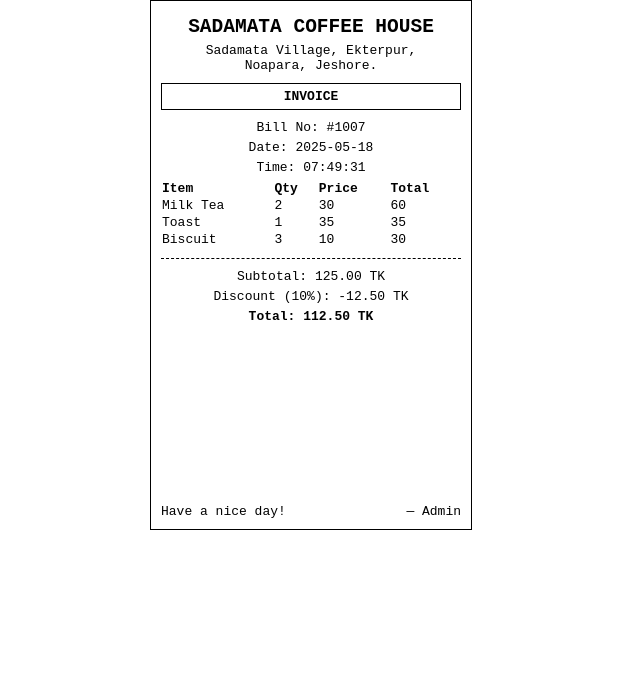
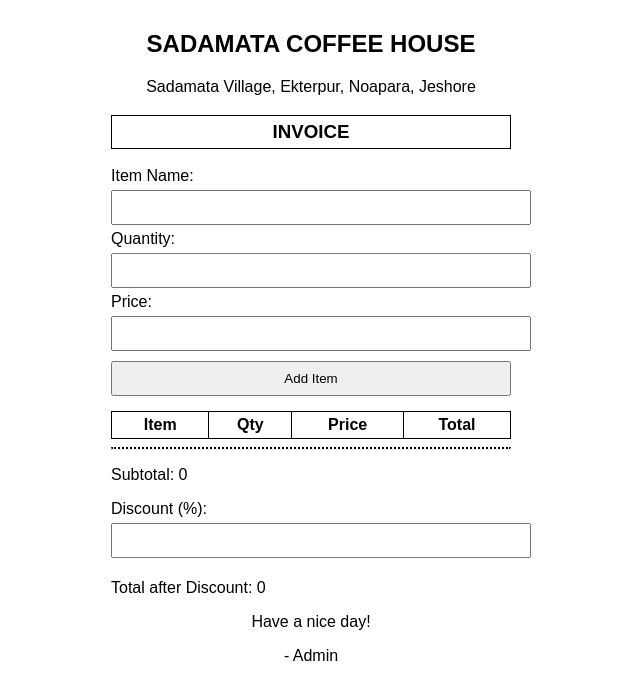
Before and after one commit to sadamatacoffeehouse/sadamatabill, a plain HTML site: page index.html in a window 1280 px wide. Shown: the whole page, without its empty margins (329-969 px from the left). Drawn offline with Linux system fonts and the light colour scheme; a script that the page names is missing.

Commit message:
Update index.html

```diff
--- a/index.html
+++ b/index.html
@@ -1,141 +1,107 @@
-
-<!DOCTYPE html>
-<html lang="en">
+<!DOCTYPE html><html lang="en">
 <head>
   <meta charset="UTF-8" />
-  <meta name="viewport" content="width=device-width, initial-scale=1.0"/>
-  <title>Sadamata Invoice</title>
+  <meta name="viewport" content="width=device-width, initial-scale=1.0" />
+  <title>SADAMATA BILLING SYSTEM</title>
   <style>
     body {
-      font-family: monospace;
-      max-width: 300px;
+      font-family: Arial, sans-serif;
+      padding: 10px;
+      max-width: 400px;
       margin: auto;
-      padding: 10px;
-      border: 1px solid #000;
     }
-    h2, h3, p {
+    h2, h3 {
       text-align: center;
+    }
+    input, button {
+      padding: 8px;
       margin: 5px 0;
-    }
-    .invoice-box {
-      border: 1px solid black;
-      padding: 5px;
-      text-align: center;
-      font-weight: bold;
-      margin: 10px 0;
+      width: 100%;
     }
     table {
       width: 100%;
       border-collapse: collapse;
-      margin-bottom: 10px;
+      margin-top: 10px;
     }
     th, td {
-      text-align: left;
+      border: 1px solid #000;
+      text-align: center;
+      padding: 4px;
     }
-    .total-section {
-      text-align: right;
-    }
-    .line {
-      border-top: 1px dashed black;
-      margin: 10px 0;
-    }
-    .footer {
-      margin-top: 20px;
-      display: flex;
-      justify-content: space-between;
+    hr {
+      border-top: 2px dotted #000;
     }
     .center {
       text-align: center;
     }
-    canvas {
-      display: block;
-      margin: 10px auto;
+    #qrcode {
+      text-align: center;
+      margin-top: 15px;
     }
   </style>
 </head>
 <body>
+  <h2>SADAMATA COFFEE HOUSE</h2>
+  <p class="center">Sadamata Village, Ekterpur, Noapara, Jeshore</p>
+  <h3 style="border: 1px solid #000; padding: 5px;">INVOICE</h3>  <div>
+    <label>Item Name:</label>
+    <input type="text" id="item" />
+    <label>Quantity:</label>
+    <input type="number" id="qty" />
+    <label>Price:</label>
+    <input type="number" id="price" />
+    <button onclick="addItem()">Add Item</button>
+  </div>  <table id="billTable">
+    <thead>
+      <tr><th>Item</th><th>Qty</th><th>Price</th><th>Total</th></tr>
+    </thead>
+    <tbody></tbody>
+  </table>  <hr />
+  <p>Subtotal: <span id="subtotal">0</span></p>
+  <label>Discount (%):</label>
+  <input type="number" id="discount" oninput="updateTotal()" />
+  <p>Total after Discount: <span id="total">0</span></p>  <div id="qrcode"></div>  <p class="center">Have a nice day!</p>
+  <p class="center">- Admin</p>  <script src="https://cdnjs.cloudflare.com/ajax/libs/qrious/4.0.2/qrious.min.js"></script>  <script>
+    let items = [];
 
-  <h2>SADAMATA COFFEE HOUSE</h2>
-  <p>Sadamata Village, Ekterpur,<br>Noapara, Jeshore.</p>
+    function addItem() {
+      const item = document.getElementById("item").value;
+      const qty = parseInt(document.getElementById("qty").value);
+      const price = parseFloat(document.getElementById("price").value);
+      if (item && qty && price) {
+        const total = qty * price;
+        items.push({ item, qty, price, total });
+        updateTable();
+      }
+    }
 
-  <div class="invoice-box">INVOICE</div>
+    function updateTable() {
+      const tbody = document.querySelector("#billTable tbody");
+      tbody.innerHTML = "";
+      let subtotal = 0;
+      items.forEach(row => {
+        subtotal += row.total;
+        const tr = `<tr><td>${row.item}</td><td>${row.qty}</td><td>${row.price}</td><td>${row.total}</td></tr>`;
+        tbody.innerHTML += tr;
+      });
+      document.getElementById("subtotal").innerText = subtotal.toFixed(2);
+      updateTotal();
+    }
 
-  <p>Bill No: #1007</p>
-  <p>Date: <span id="date"></span></p>
-  <p>Time: <span id="time"></span></p>
+    function updateTotal() {
+      const discount = parseFloat(document.getElementById("discount").value) || 0;
+      const subtotal = parseFloat(document.getElementById("subtotal").innerText);
+      const total = subtotal - (subtotal * discount / 100);
+      document.getElementById("total").innerText = total.toFixed(2);
 
-  <table>
-    <thead>
-      <tr>
-        <th>Item</th>
-        <th>Qty</th>
-        <th>Price</th>
-        <th>Total</th>
-      </tr>
-    </thead>
-    <tbody id="bill-items">
-    </tbody>
-  </table>
-
-  <div class="line"></div>
-
-  <div class="total-section">
-    <p>Subtotal: <span id="subtotal">0.00</span> TK</p>
-    <p>Discount (<span id="discountPercent">10</span>%): -<span id="discountAmount">0.00</span> TK</p>
-    <p><strong>Total: <span id="total">0.00</span> TK</strong></p>
-  </div>
-
-  <canvas id="qrcode"></canvas>
-
-  <div class="footer">
-    <span>Have a nice day!</span>
-    <span>— Admin</span>
-  </div>
-
-  <script src="https://cdn.jsdelivr.net/npm/qrious@4.0.2/dist/qrious.min.js"></script>
-  <script>
-    const items = [
-      { name: 'Milk Tea', qty: 2, price: 30 },
-      { name: 'Toast', qty: 1, price: 35 },
-      { name: 'Biscuit', qty: 3, price: 10 }
-    ];
-    const discountPercentage = 10;
-
-    const now = new Date();
-    document.getElementById('date').textContent = now.toISOString().split('T')[0];
-    document.getElementById('time').textContent = now.toTimeString().split(' ')[0];
-
-    const tbody = document.getElementById('bill-items');
-    let subtotal = 0;
-    items.forEach(item => {
-      const total = item.qty * item.price;
-      subtotal += total;
-
-      const row = document.createElement('tr');
-      row.innerHTML = `
-        <td>${item.name}</td>
-        <td>${item.qty}</td>
-        <td>${item.price}</td>
-        <td>${total}</td>
-      `;
-      tbody.appendChild(row);
-    });
-
-    const discountAmount = (subtotal * discountPercentage) / 100;
-    const total = subtotal - discountAmount;
-
-    document.getElementById('subtotal').textContent = subtotal.toFixed(2);
-    document.getElementById('discountAmount').textContent = discountAmount.toFixed(2);
-    document.getElementById('total').textContent = total.toFixed(2);
-    document.getElementById('discountPercent').textContent = discountPercentage;
-
-    const qr = new QRious({
-      element: document.getElementById('qrcode'),
-      size: 150,
-      value: `Total: ${total.toFixed(2)} TK
-Date: ${now.toLocaleDateString()}
-Time: ${now.toLocaleTimeString()}`
-    });
-  </script>
-</body>
+      const qr = new QRious({
+        element: document.createElement("canvas"),
+        size: 150,
+        value: `Total: ${total.toFixed(2)}`
+      });
+      const qrDiv = document.getElementById("qrcode");
+      qrDiv.innerHTML = "";
+      qrDiv.appendChild(qr.image);
+    }
+  </script></body>
 </html>
```
